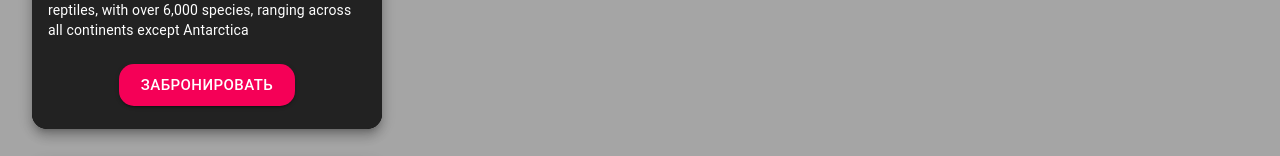
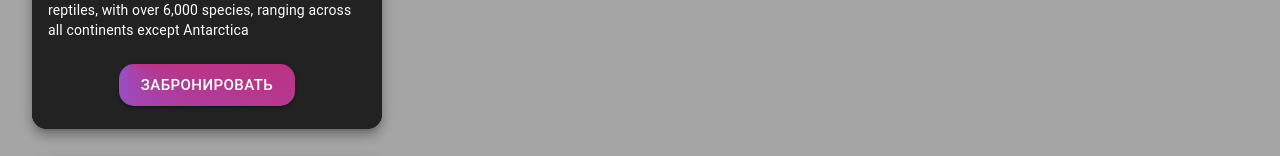
Before and after one commit to warferton/EsseDonWeb, a Next.js app in the folder front/: page / in a window 1280 px wide. Shown: the part 526-682 px from the top of the page. Built offline with nearby package versions, Linux system fonts and the light colour scheme.

Commit message:
changed button background style

```diff
--- a/front/components/cards/card.component.tsx
+++ b/front/components/cards/card.component.tsx
@@ -53,7 +53,8 @@ const useStyles = makeStyles({
   },
   button:{
       borderRadius: '15px',
-      marginBottom: '1em'
+      marginBottom: '1em',
+      background: 'conic-gradient(from 45grad at 5% -3%, #ff0000, 50grad, #7b64ff)',
   }
 
 });
```
